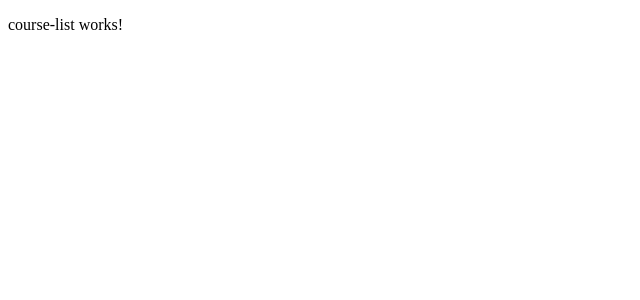
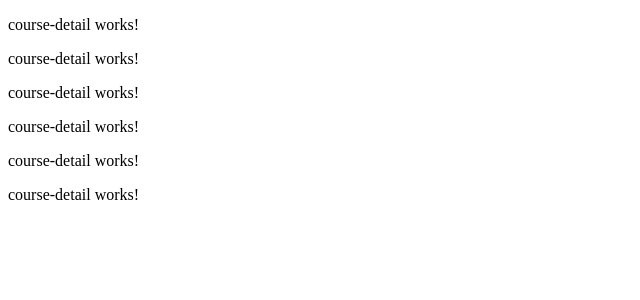
Before and after one commit to KrishnaBhargaviP/Krishna-Pabbaraju-Learning-Angular, an Angular app: page / in a window 1280 px wide. Shown: the top 300 px of the page, without its empty margins (0-640 px from the left). Built offline with nearby package versions, Linux system fonts and the light colour scheme.

Commit message:
add placeholder for course detal components

```diff
--- a/src/app/course-list/course-list.component.html
+++ b/src/app/course-list/course-list.component.html
@@ -1 +1,6 @@
-<p>course-list works!</p>
+<app-course-detail></app-course-detail>
+<app-course-detail></app-course-detail>
+<app-course-detail></app-course-detail>
+<app-course-detail></app-course-detail>
+<app-course-detail></app-course-detail>
+<app-course-detail></app-course-detail>
--- a/src/app/course-list/course-list.component.ts
+++ b/src/app/course-list/course-list.component.ts
@@ -1,9 +1,12 @@
 import { Component } from '@angular/core';
+import {CourseDetailComponent} from "../course-detail/course-detail.component";
 
 @Component({
   selector: 'app-course-list',
   standalone: true,
-  imports: [],
+  imports: [
+    CourseDetailComponent
+  ],
   templateUrl: './course-list.component.html',
   styleUrl: './course-list.component.css'
 })
```
